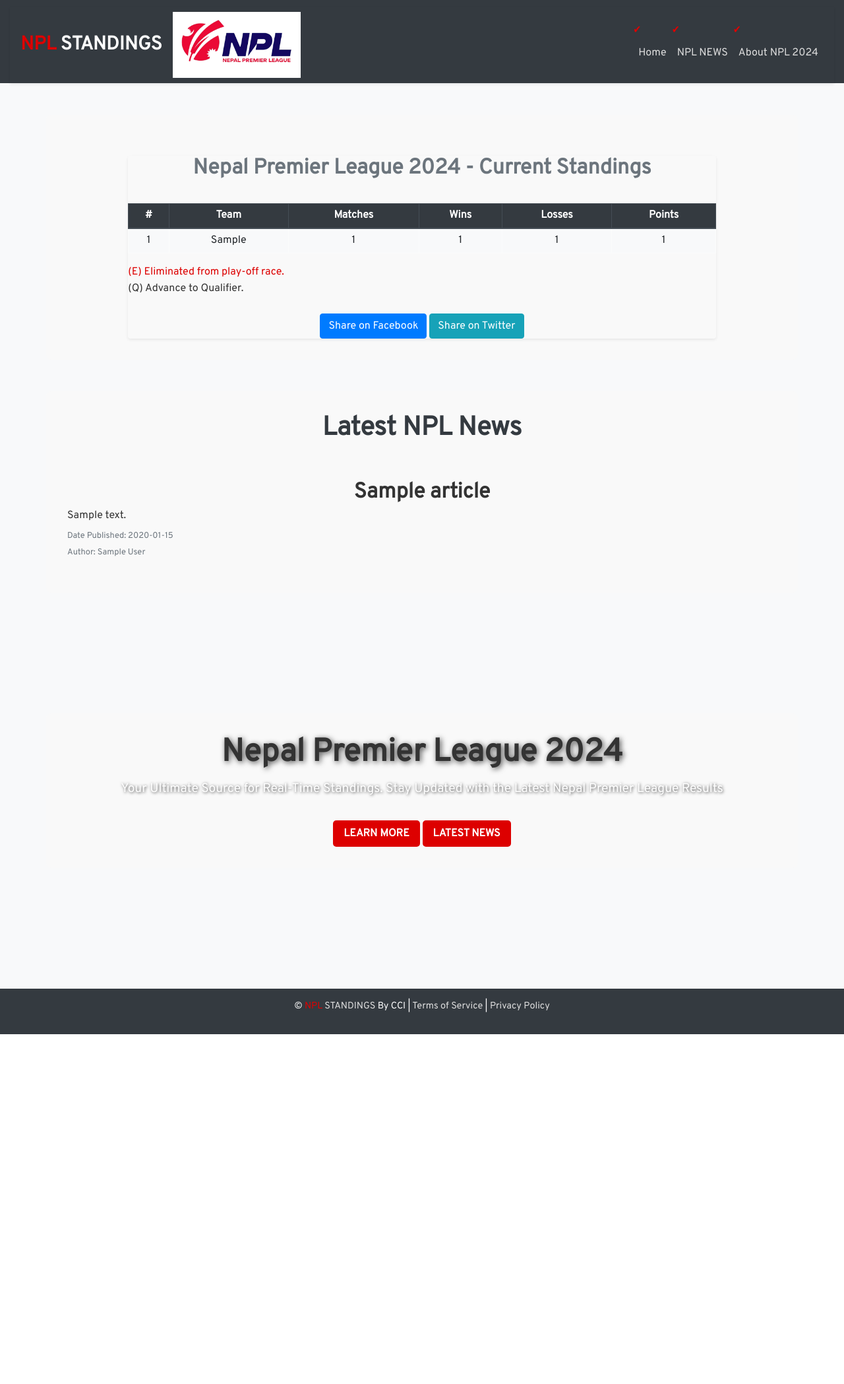
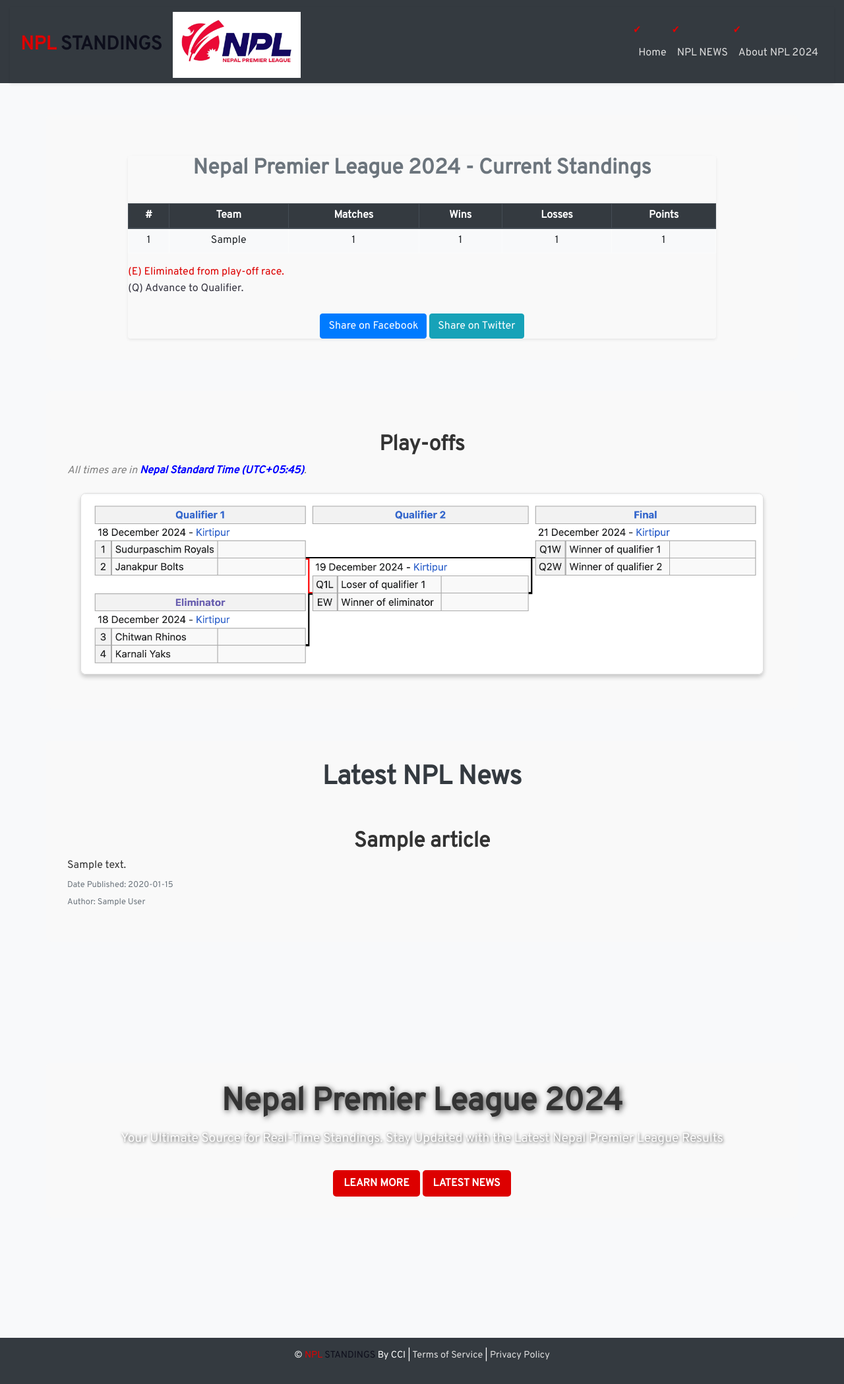
Before and after one commit to surajrimal/npl-standings, a Flask app: template app/templates/home.html in a window 1280 px wide. Shown: the whole page at 66% size. Before the commit the page ends 1567 px from the top, so only its background shows below. Run offline with Flask 3, Linux system fonts and the light colour scheme; tables that the repository leaves empty hold one stand-in row (values such as "Sample post"); the template is opened without the code that fills it: values that come from a table or form of the project are taken from there, most other values are stand-ins (such as "Sample title", 1, 10 or a date in 2020); some libraries are stand-ins or nearby versions.

Commit message:
playoff updated

```diff
--- a/app/static/assets/css/style.css
+++ b/app/static/assets/css/style.css
@@ -220,7 +220,9 @@ ul li::before {
 .logo {
     color: #dd0000;
 }
-
+.blue {
+    color: #040312ca;
+}
 /* Responsive Media Queries */
 @media (max-width: 767px) {
     .navbar-brand {
--- a/app/templates/home.html
+++ b/app/templates/home.html
@@ -51,6 +51,19 @@
         </div>
     </div>
 </div>
+<div class="container mt-5">
+<h2>Play-offs</h2>
+    <p style="font-style: italic; color: gray;">
+        All times are in <span style="color: blue; font-weight: bold;">Nepal Standard Time (UTC+05:45)</span>.
+    </p>
+
+    <!-- Image Display -->
+    <div style="text-align: center; margin: 20px;">
+        <img src="{{ url_for('static', filename='assets/img/playoff.png') }}"
+             alt="Play-offs Bracket"
+             style="max-width: 100%; height: auto; border: 1px solid #ddd; border-radius: 8px; box-shadow: 0 4px 6px rgba(0,0,0,0.2);">
+    </div>
+</div>
 
 <div class="container mt-5">
     <h1 class="text-center mb-4">Latest NPL News</h1>
```
Also changed, not shown: app/static/assets/img/playoff.png (added), 1 other file.
